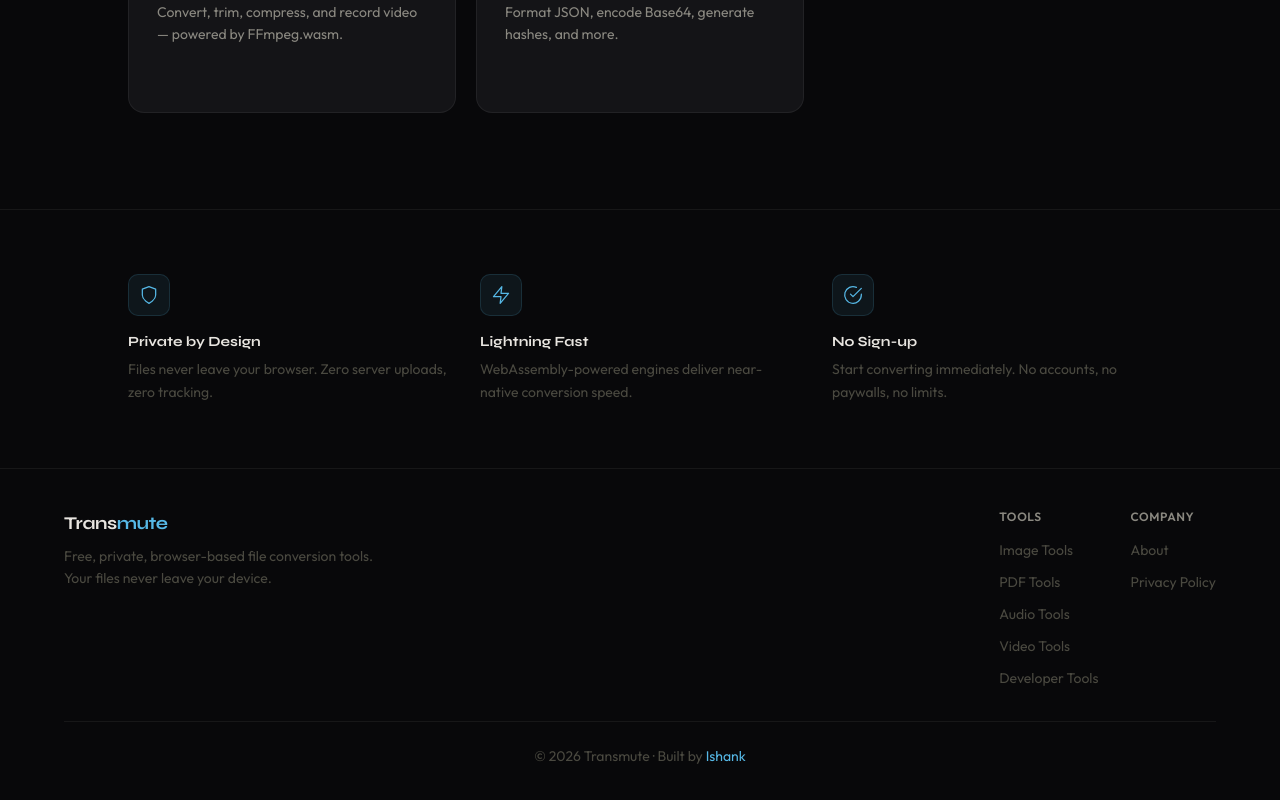
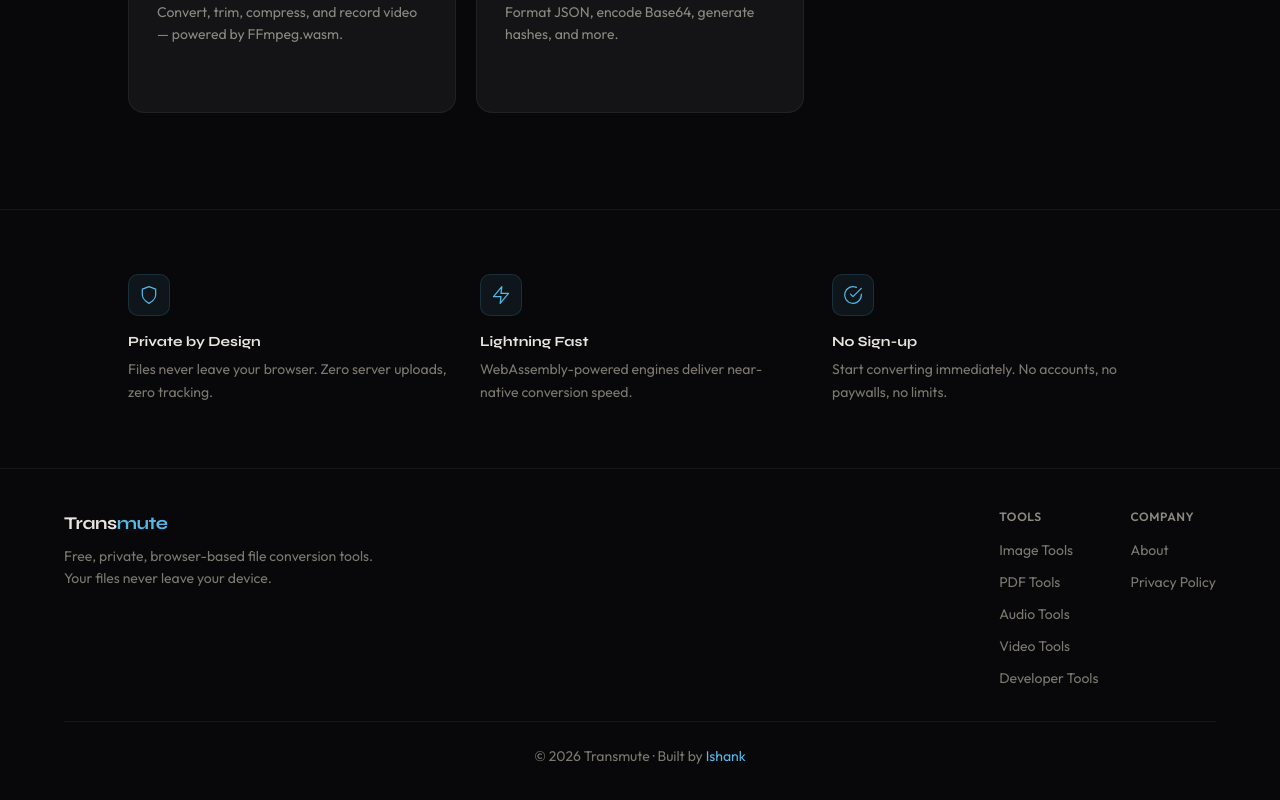
Before and after one commit to ishankgupta95/transmute, a Next.js app: page / in a window 1280 px wide. Shown: the part 938-1738 px from the top of the page. Built offline with nearby package versions, Linux system fonts and the light colour scheme.

Commit message:
Fix text-muted contrast ratio for WCAG AA compliance

```diff
--- a/src/app/globals.css
+++ b/src/app/globals.css
@@ -11,7 +11,7 @@
     /* Text — warm off-whites */
     --text-primary: #e8e5e0;
     --text-secondary: #8a8880;
-    --text-muted: #4a4940;
+    --text-muted: #7a7870;
 
     /* Accent — sky blue */
     --accent: #56b8e6;
```
